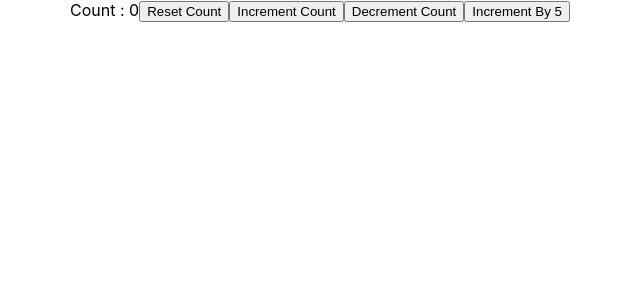
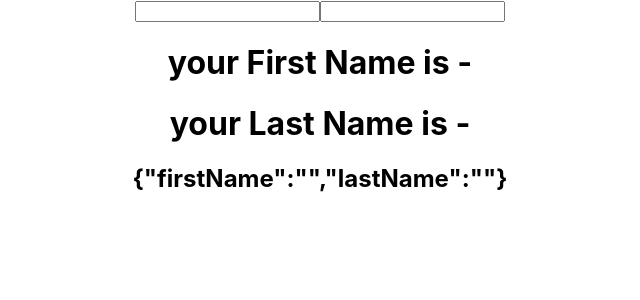
Before and after one commit to bhawesh2000/React_HTTP_React_Hooks, a React (Create React App) app: page / in a window 1280 px wide. Shown: the top 300 px of the page, without its empty margins (320-960 px from the left). Built offline with nearby package versions, Linux system fonts and the light colour scheme.

Commit message:
useState with object and using spread operator to merge properties

```diff
--- a/src/App.js
+++ b/src/App.js
@@ -4,6 +4,7 @@ import PostLists from './Components/PostLists';
 import FormPost from './Components/FormPost';
 import HooksCounter from './Components/HooksCounter';
 import HooksComponentTwo from './Components/HooksComponentTwo';
+import HooksComponentThree from './Components/HooksComponentThree';
 
 function App() {
   return (
@@ -11,7 +12,8 @@ function App() {
      {/* <PostLists /> */}
      {/* <FormPost /> */}
      {/* <HooksCounter /> */}
-     <HooksComponentTwo />
+     {/* <HooksComponentTwo /> */}
+     <HooksComponentThree />
     </div>
   );
 }
--- /dev/null
+++ b/src/Components/HooksComponentThree.js
@@ -0,0 +1,28 @@
+// usestate with objects
+
+// spread operator(..args) is used to merge different properties which was not need in setState method in class component
+import React, { useState } from 'react'
+
+function HooksComponentThree() {
+
+    const[name , setName] = useState({firstName:'' , lastName:''})
+
+  return (
+    <div>
+      <input type='text' value={name.firstName}
+        onChange={(event)=> setName({...name , firstName:event.target.value})} //spread operator is used to merge two properties
+      />
+      <input type='text' value={name.lastName}
+        onChange={(event)=> setName({...name , lastName:event.target.value})}
+      />
+
+      <h1>your First Name is - {name.firstName}</h1>
+      <h1>your Last Name is - {name.lastName}</h1>
+
+      <h2>{JSON.stringify(name)}</h2> {/* I displayed name state variable just for checking */}
+
+    </div>
+  )
+}
+
+export default HooksComponentThree
```
